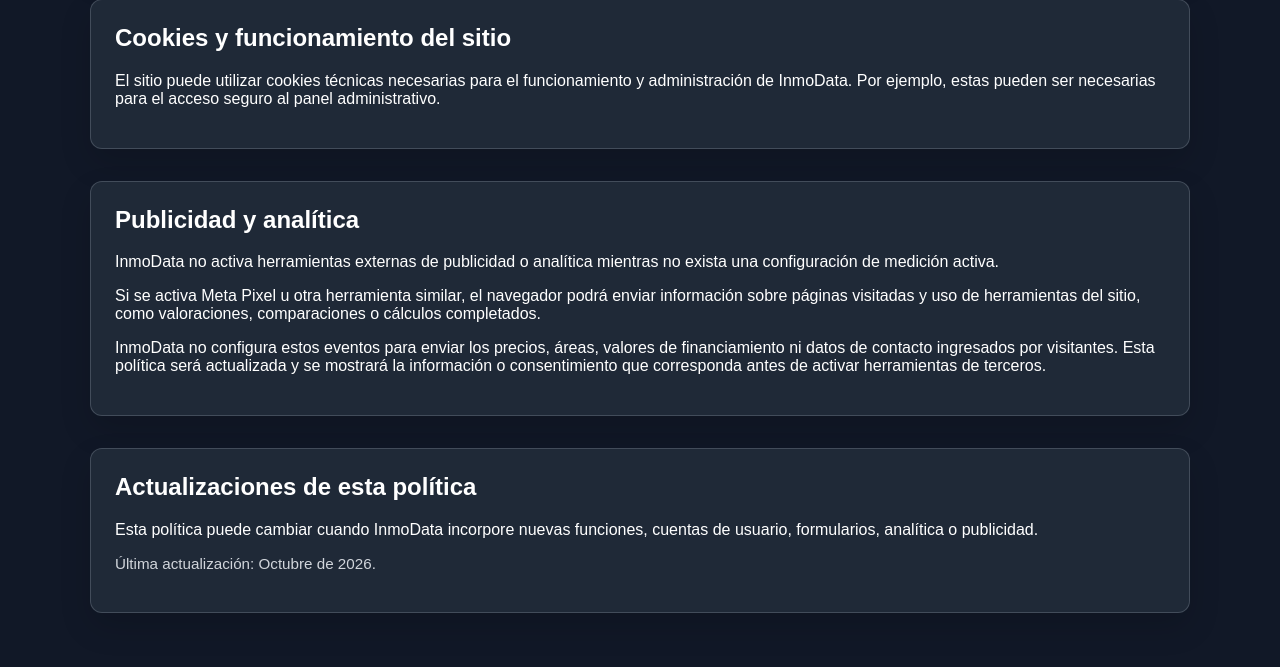
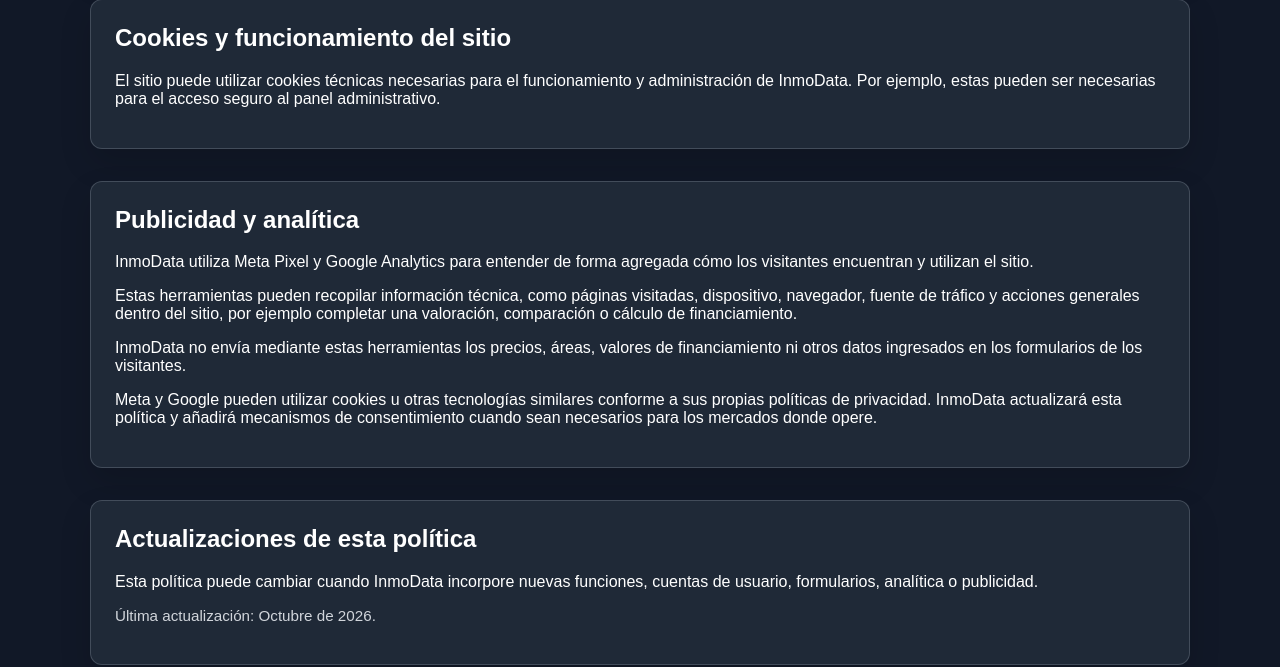
Before and after one commit to ernestojrs/inmodata, a Django app: page /privacidad/ in a window 1280 px wide. Shown: the part 708-1375 px from the top of the page. Run offline with Django 5.2, Linux system fonts and the light colour scheme.

Commit message:
Add Google Analytics tracking

```diff
--- a/config/settings.py
+++ b/config/settings.py
@@ -37,6 +37,11 @@ DEBUG = os.environ.get(
 
 META_PIXEL_ID = os.environ.get(
     "META_PIXEL_ID",
+    "",
+).strip()
+
+GOOGLE_ANALYTICS_ID = os.environ.get(
+    "GOOGLE_ANALYTICS_ID",
     "",
 ).strip()
 
--- a/core/context_processors.py
+++ b/core/context_processors.py
@@ -6,5 +6,6 @@ def tracking_settings(request):
 
     return {
         "meta_pixel_id": settings.META_PIXEL_ID,
+        "google_analytics_id": settings.GOOGLE_ANALYTICS_ID,
         "canonical_url": canonical_url,
     }
--- a/templates/base.html
+++ b/templates/base.html
@@ -23,6 +23,23 @@
     >
     <meta property="og:type" content="website">
     <meta property="og:site_name" content="InmoData">
+        {% if google_analytics_id %}
+            <!-- Google Analytics -->
+            <script
+                async
+                src="https://www.googletagmanager.com/gtag/js?id={{ google_analytics_id }}"
+            ></script>
+            <script>
+                window.dataLayer = window.dataLayer || [];
+
+                function gtag() {
+                    dataLayer.push(arguments);
+                }
+
+                gtag("js", new Date());
+                gtag("config", "{{ google_analytics_id|escapejs }}");
+            </script>
+        {% endif %}
     {% if meta_pixel_id %}
         <script>
             !function(f,b,e,v,n,t,s)
--- a/templates/core/privacy.html
+++ b/templates/core/privacy.html
@@ -50,21 +50,28 @@
     <h2>Publicidad y analítica</h2>
 
     <p>
-    InmoData no activa herramientas externas de publicidad o analítica
-    mientras no exista una configuración de medición activa.
+        InmoData utiliza Meta Pixel y Google Analytics para entender de forma
+        agregada cómo los visitantes encuentran y utilizan el sitio.
     </p>
 
     <p>
-        Si se activa Meta Pixel u otra herramienta similar, el navegador podrá
-        enviar información sobre páginas visitadas y uso de herramientas del sitio,
-        como valoraciones, comparaciones o cálculos completados.
+        Estas herramientas pueden recopilar información técnica, como páginas
+        visitadas, dispositivo, navegador, fuente de tráfico y acciones generales
+        dentro del sitio, por ejemplo completar una valoración, comparación o
+        cálculo de financiamiento.
     </p>
 
     <p>
-        InmoData no configura estos eventos para enviar los precios, áreas,
-        valores de financiamiento ni datos de contacto ingresados por visitantes.
-        Esta política será actualizada y se mostrará la información o consentimiento
-        que corresponda antes de activar herramientas de terceros.
+        InmoData no envía mediante estas herramientas los precios, áreas,
+        valores de financiamiento ni otros datos ingresados en los formularios
+        de los visitantes.
+    </p>
+
+    <p>
+        Meta y Google pueden utilizar cookies u otras tecnologías similares
+        conforme a sus propias políticas de privacidad. InmoData actualizará
+        esta política y añadirá mecanismos de consentimiento cuando sean
+        necesarios para los mercados donde opere.
     </p>
 </section>
 
```
Also changed, not shown: core/tests.py (+14 -0 lines).
